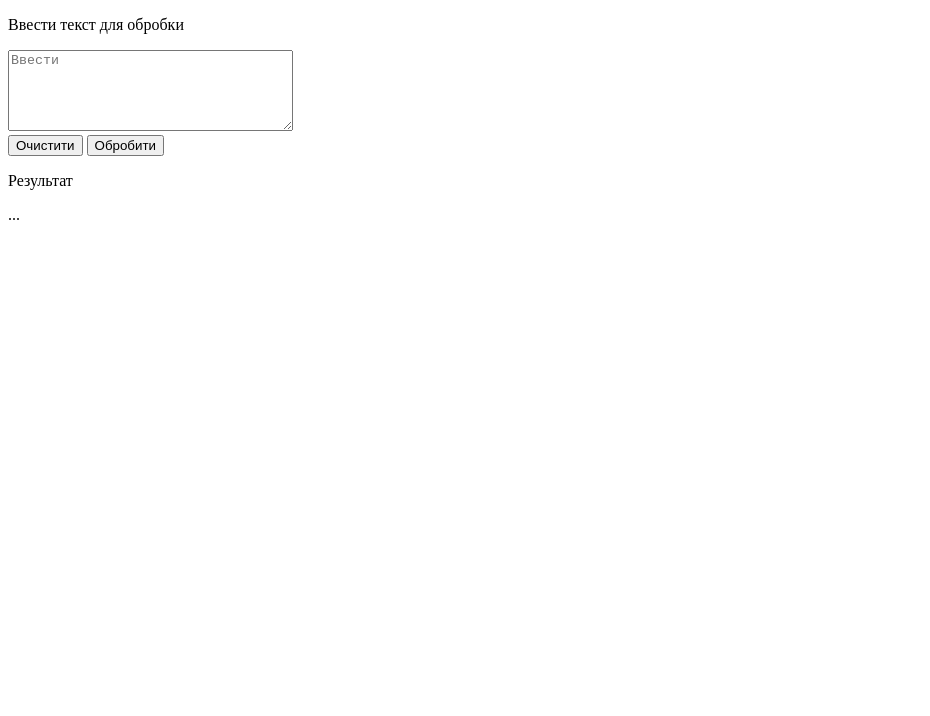
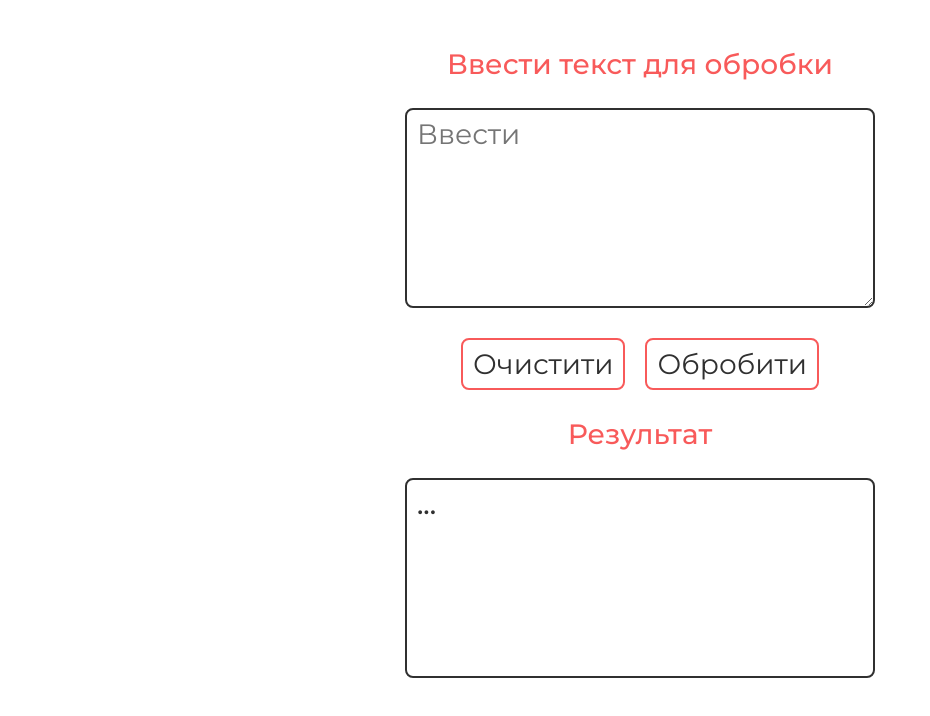
Before and after one commit to NatashaFedorova/change-letters-in-words, a plain HTML site: page index.html in a window 1280 px wide. Shown: the whole page, without its empty margins (0-930 px from the left). Drawn offline with Linux system fonts and the light colour scheme.

Commit message:
Add files via upload

```diff
--- /dev/null
+++ b/css/reset.css
@@ -0,0 +1,63 @@
+*,
+*::before,
+*::after {
+   padding: 0;
+   border: 0;
+   margin: 0;
+   box-sizing: border-box;
+}
+
+*::before,
+*::after {
+   display: inline-block;
+}
+
+html,
+body {
+   line-height: 1;
+   height: 100%;
+}
+
+h1,
+h2,
+h3,
+h4,
+h5,
+h6 {
+   font-weight: inherit;
+   font-size: inherit;
+}
+
+input[type='text'],
+input[type='email'],
+input[type='tel'] {
+   -webkit-appearance: none;
+   -moz-appearance: none;
+   appearance: none;
+}
+
+input,
+button,
+textarea {
+   font-family: inherit;
+   font-size: inherit;
+   line-height: inherit;
+}
+
+button {
+   cursor: pointer;
+   color: inherit;
+   background-color: transparent;
+}
+
+img {
+   display: block;
+   width: 100%;
+   height: 100%;
+   object-fit: contain;
+   object-position: center;
+}
+
+li {
+   list-style: none;
+}
--- /dev/null
+++ b/css/style.css
@@ -0,0 +1,82 @@
+/* Підключення шрифтів */
+@import url('https://fonts.googleapis.com/css?family=Montserrat:regular,500,600,700&display=swap');
+
+/* Скидаємо стилі */
+@import url('reset.css');
+
+/* -------------------------------------------- */
+body {
+   background-color: transparent;
+   color: #303030;
+   font-family: 'Montserrat', sans-serif;
+   font-size: 28px;
+   font-weight: 500;
+}
+
+.wrapper {
+   max-width: 500px;
+   padding: 50px 15px;
+   margin-left: auto;
+   margin-right: auto;
+   text-align: center;
+}
+
+.wrapper *:not(:last-child) {
+   margin-bottom: 30px;
+}
+
+h1,
+h2 {
+   color: #f85a5a;
+}
+
+textarea {
+   display: block;
+   border: 2px solid #303030;
+   border-radius: 8px;
+   padding: 10px;
+   width: 100%;
+   min-height: 200px;
+   transition: all 300ms;
+}
+
+textarea:hover {
+   border: 2px solid #f85a5a;
+   outline: transparent;
+}
+
+textarea:focus-visible {
+   border: 2px solid #f85a5a;
+   outline: 2px solid #f85a5a;
+}
+
+.btn-block {
+   display: flex;
+   justify-content: center;
+   align-items: center;
+   gap: 20px;
+}
+
+.btn-block > * {
+   padding: 10px;
+   border: 2px solid #f85a5a;
+   border-radius: 8px;
+   transition: all 300ms;
+}
+
+.btn-block > *:hover {
+   background-color: #f85a5a;
+   color: aliceblue;
+}
+
+.btn-block > *:first-child {
+   margin: 0;
+}
+
+.result {
+   text-align: start;
+   min-height: 200px;
+   border-radius: 8px;
+   padding: 10px;
+   border: 2px solid #303030;
+}
--- a/index.html
+++ b/index.html
@@ -4,23 +4,26 @@
 <head>
    <meta charset="UTF-8">
    <meta name="viewport" content="width=device-width, initial-scale=1.0">
+   <link rel="stylesheet" href="css/style.css">
    <title>Test</title>
 </head>
 
 <body>
-   <form class="" action="#" method="GET" enctype="multipart/form-data"
-      data-word-processing-form>
-      <p>Ввести текст для обробки</p>
-      <textarea name="exampleText" placeholder="Ввести" minlength="1" rows="5"
-         cols="33"></textarea>
-      <div>
-         <button type="reset">Очистити</button>
-         <button type="submit">Обробити</button>
-      </div>
-   </form>
-   <p cl>Результат</p>
+   <div class="wrapper">
+      <h2 class="">Ввести текст для обробки</h2>
+      <form class="" action="#" method="GET" enctype="multipart/form-data"
+         data-word-processing-form>
+         <textarea name="exampleText" placeholder="Ввести" minlength="1"
+            data-textarea></textarea>
+         <div class="btn-block">
+            <button type="reset" data-reset>Очистити</button>
+            <button type="submit">Обробити</button>
+         </div>
+      </form>
+      <h2>Результат</h2>
 
-   <p data-result>...</p>
+      <p class="result" data-result>...</p>
+   </div>
 </body>
 <script type="module" src="js/js.js"></script>
 
--- a/js/js.js
+++ b/js/js.js
@@ -1,9 +1,12 @@
 const refs = {
    wordProcessingForm: document.querySelector('[data-word-processing-form]'),
    result: document.querySelector('[data-result]'),
+   reset: document.querySelector('[data-reset]'),
 };
 
 refs.wordProcessingForm.addEventListener('submit', onSubmit);
+refs.reset.addEventListener('click', onReset);
+// refs.textarea.addEventListener('');
 
 function onSubmit(e) {
    e.preventDefault();
@@ -33,20 +36,12 @@ function onSubmit(e) {
 
 function shuffleSyllables(word) {
    let syllables = '';
-   // let sing = '';
 
    if (word.length <= 4) {
       syllables = shuffleWord(word);
    } else {
       syllables = shuffleArray(splitIntoSyllables(word));
    }
-
-   // sing = punctuationCheck(syllables);
-
-   // if (punctuationCheck(syllables) === !undefined) {
-   //    sing = punctuationCheck(syllables);
-   //    console.log('tttttttt');
-   // }
 
    return syllables;
 }
@@ -83,15 +78,6 @@ function shuffleArray(array) {
    return array.join('');
 }
 
-// function punctuationCheck(string) {
-//    const punctuation = [',', '.', ':', ';', '?', '!'];
-
-//    const arr = string.split('');
-//    // console.log('arr', arr);
-
-//    const result = arr.find((el) => {
-//       return punctuation.find((sign) => sign === el);
-//    });
-
-//    return result;
-// };
+function onReset() {
+   refs.result.textContent = '...';
+}
```
